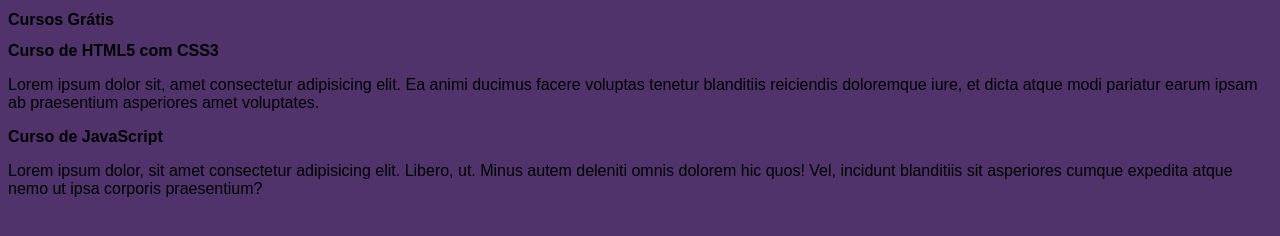
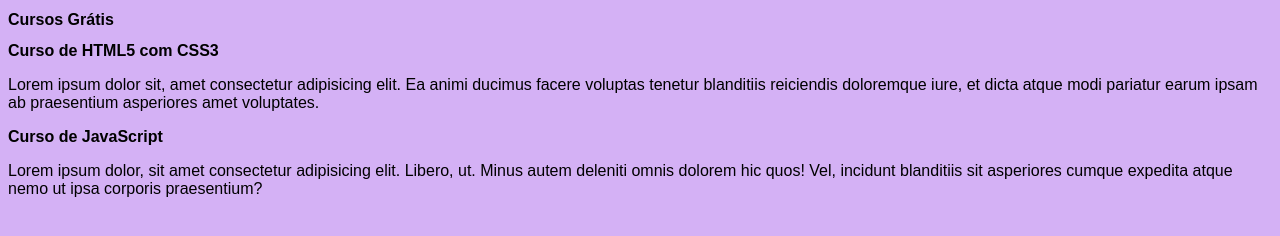
Before and after one commit to VictorBion/projeto-site, a plain HTML site: page index.html in a window 1280 px wide. Drawn offline with Linux system fonts and the light colour scheme.

Commit message:
Update style.css

```diff
--- a/estilos/style.css
+++ b/estilos/style.css
@@ -4,7 +4,7 @@
 }
 
 body {
-    background-color:rgb(80, 51, 107) ;
+    background-color:rgb(212, 177, 245) ;
 
 }
 
```
